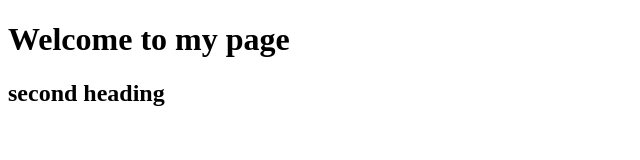
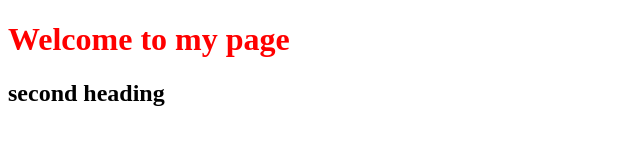
Before and after one commit to naoledosa/CS50, a plain HTML site: page index.html in a window 1280 px wide. Shown: the whole page, without its empty margins (0-640 px from the left). Drawn offline with Linux system fonts and the light colour scheme.

Commit message:
add color red

```diff
--- a/index.html
+++ b/index.html
@@ -7,7 +7,7 @@
     <title>Document</title>
   </head>
   <body>
-    <h1 style="font-weight:bold;">Welcome to my page</h1>
+    <h1 style="color:red;">Welcome to my page</h1>
     <h2>second heading</h2>
   </body>
 </html>
```
